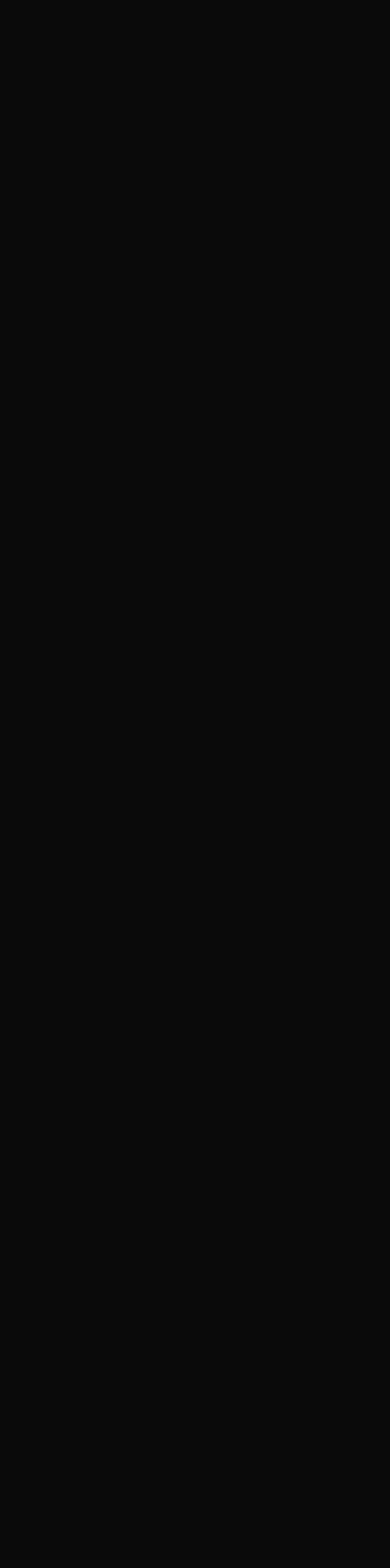
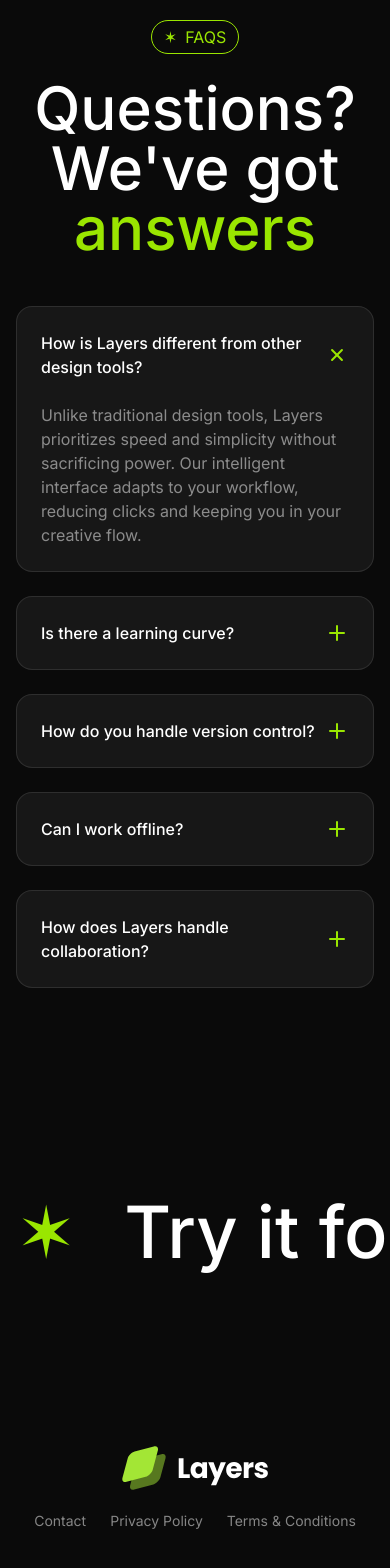
Before and after one commit to Ermi-Yato/saas-landing-page, a Next.js app: page / in a window 390 px wide. Shown: the part 4998-6566 px from the top of the page. Before the commit the page ends 4946 px from the top, so only its background shows below. Built offline with nearby package versions, Linux system fonts and the light colour scheme.

Commit message:
complete responsive design for all screen sizes

```diff
--- a/src/app/page.tsx
+++ b/src/app/page.tsx
@@ -5,6 +5,8 @@ import Introduction from "@/sections/Introduction"
 import Features from "@/sections/Features"
 import Integrations from "@/sections/Integrations"
 import Faqs from "@/sections/Faqs"
+import CallToAction from "@/sections/CallToAction"
+import Footer from "@/sections/Footer"
 
 export default function Home() {
   return (
@@ -17,6 +19,8 @@ export default function Home() {
       <Features />
       <Integrations />
       <Faqs />
+      <CallToAction />
+      <Footer />
 
     </>
   )
--- a/src/sections/CallToAction.tsx
+++ b/src/sections/CallToAction.tsx
@@ -1,3 +1,16 @@
 export default function CallToAction() {
-    return <div>Call To Action</div>;
+  return (
+    <section className="py-24">
+      <div className="overflow-hidden p-4 flex">
+        <div className="flex flex-none gap-16">
+          {Array.from({ length: 10 }).map((_, index) => (
+            <div key={index} className="flex items-center text-7xl md:text-8xl gap-12 font-medium">
+              <span className="text-lime-400 text-7xl">&#10038;</span>
+              <span>Try it for free</span>
+            </div>
+          ))}
+        </div>
+      </div>
+    </section>
+  )
 }
--- a/src/sections/Faqs.tsx
+++ b/src/sections/Faqs.tsx
@@ -1,3 +1,10 @@
+// ----------------------------------------------------
+// FAQS SECTION
+// ----------------------------------------------------
+
+import { Tag } from "@/components/Tag"
+import { twMerge } from "tailwind-merge";
+
 const faqs = [
   {
     question: "How is Layers different from other design tools?",
@@ -22,5 +29,33 @@ const faqs = [
 ];
 
 export default function Faqs() {
-    return <div>Faqs</div>;
+  const selectedQuestionIndex = 0
+  return (
+    <section className="py-24">
+      <div className="container">
+        <div className="flex justify-center">
+          <Tag>FAQS</Tag>
+        </div>
+        <h2 className="text-center text-6xl font-medium mt-6 md:max-w-xl mx-auto">Questions? We&apos;ve got <span className="text-lime-400">answers</span></h2>
+
+        <div className="mt-12 flex flex-col gap-6 md:max-w-xl mx-auto">
+          {faqs.map((faq, index) => (
+            <div key={faq.question}
+              className="bg-neutral-900 rounded-2xl p-6 border border-white/10"
+            >
+              <div className="flex justify-between items-center">
+                <h3 className="font-medium">{faq.question}</h3>
+                <svg xmlns="http://www.w3.org/2000/svg" width="24" height="24" viewBox="0 0 24 24" fill="none" stroke="currentColor" strokeWidth="2" strokeLinecap="round" strokeLinejoin="round" className={twMerge("feather feather-plus text-lime-400 flex-shrink-0", selectedQuestionIndex === index && "rotate-45")}>
+                  <line x1="12" y1="5" x2="12" y2="19"></line><line x1="5" y1="12" x2="19" y2="12"></line>
+                </svg>
+              </div>
+              <div className={twMerge("mt-6", selectedQuestionIndex !== index && "hidden")}>
+                <p className="text-white/50">{faq.answer}</p>
+              </div>
+            </div>
+          ))}
+        </div>
+      </div>
+    </section>
+  )
 }
--- a/src/sections/Features.tsx
+++ b/src/sections/Features.tsx
@@ -1,3 +1,7 @@
+// ----------------------------------------------------
+// FEATURES SECTION
+// ----------------------------------------------------
+
 import { Tag } from "@/components/Tag"
 import { FeatureCard } from "@/components/FeatureCard"
 import avatar1 from "@/assets/images/avatar-ashwin-santiago.jpg"
--- a/src/sections/Footer.tsx
+++ b/src/sections/Footer.tsx
@@ -1,9 +1,35 @@
+// ----------------------------------------------------
+// FOOTER SECTION
+// ----------------------------------------------------
+
+import logo from "@/assets/images/logo.svg"
+import Image from "next/image";
+
 const footerLinks = [
-    { href: "#", label: "Contact" },
-    { href: "#", label: "Privacy Policy" },
-    { href: "#", label: "Terms & Conditions" },
+  { href: "#", label: "Contact" },
+  { href: "#", label: "Privacy Policy" },
+  { href: "#", label: "Terms & Conditions" },
 ];
 
 export default function Footer() {
-    return <div>Footer</div>;
+  return (
+    <section className="py-16">
+      <div className="container">
+        <div className="flex flex-col md:flex-row md:justify-between items-center justify-center gap-4">
+          <div className="flex justify-center">
+            <Image src={logo} alt="logo image" />
+          </div>
+          <div>
+            <nav className="inline-flex gap-6 justify-center">
+              {footerLinks.map(link => (
+                <a key={link.label} href={link.href} className="text-white/50 text-sm">
+                  {link.label}
+                </a>
+              ))}
+            </nav>
+          </div>
+        </div>
+      </div>
+    </section>
+  )
 }
--- a/src/sections/Hero.tsx
+++ b/src/sections/Hero.tsx
@@ -1,3 +1,7 @@
+// ----------------------------------------------------
+// HERO SECTION
+// ----------------------------------------------------
+
 import Button from "@/components/Button"
 import designExampleOne from "@/assets/images/design-example-1.png"
 import designExampleTwo from "@/assets/images/design-example-2.png"
--- a/src/sections/Integrations.tsx
+++ b/src/sections/Integrations.tsx
@@ -1,3 +1,7 @@
+// ----------------------------------------------------
+// INTEGRATIONS SECTION
+// ----------------------------------------------------
+
 import { Tag } from "@/components/Tag"
 import figmaIcon from "@/assets/images/figma-logo.svg"
 import notionIcon from "@/assets/images/notion-logo.svg"
--- a/src/sections/Introduction.tsx
+++ b/src/sections/Introduction.tsx
@@ -1,3 +1,7 @@
+// ----------------------------------------------------
+// INTRODUCTION SECTION
+// ----------------------------------------------------
+
 import { Tag } from "@/components/Tag"
 
 const text = `You're racing to create exceptional work, but traditional design tools slow you down with unnecessary complexity and steep learning curves.`
--- a/src/sections/LogoTicker.tsx
+++ b/src/sections/LogoTicker.tsx
@@ -1,3 +1,7 @@
+// ----------------------------------------------------
+// LOGOTICKER SECTION
+// ----------------------------------------------------
+
 import quantumLogo from "@/assets/images/quantum.svg";
 import acmeLogo from "@/assets/images/acme-corp.svg";
 import echoValleyLogo from "@/assets/images/echo-valley.svg";
--- a/src/sections/Navbar.tsx
+++ b/src/sections/Navbar.tsx
@@ -1,3 +1,7 @@
+// ----------------------------------------------------
+// NAVIGATION BAR SECTION
+// ----------------------------------------------------
+
 import logoImage from "@/assets/images/logo.svg"
 import Image from "next/image"
 import Button from "@/components/Button"
```
Lines whose indentation alone changed are shown as unchanged.
